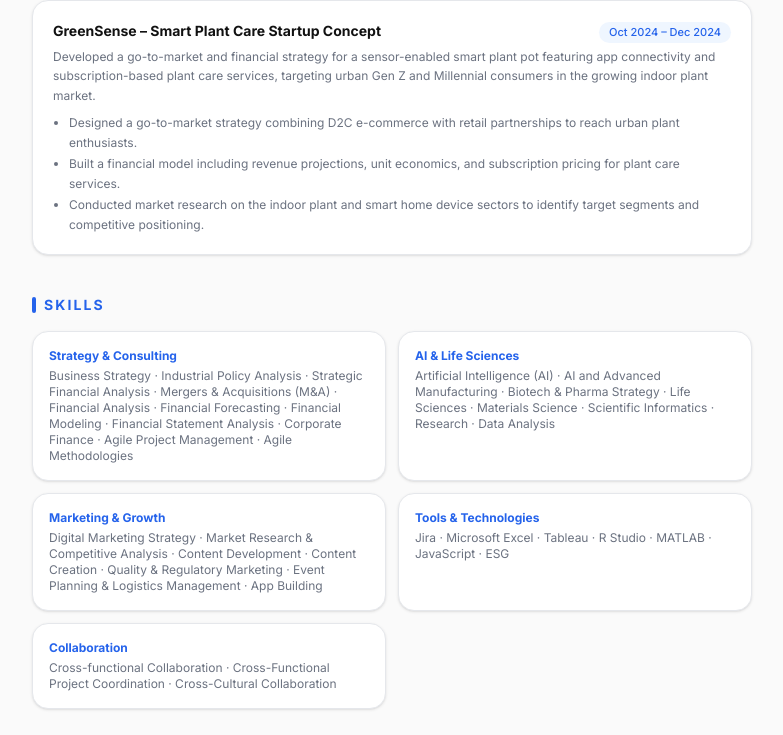
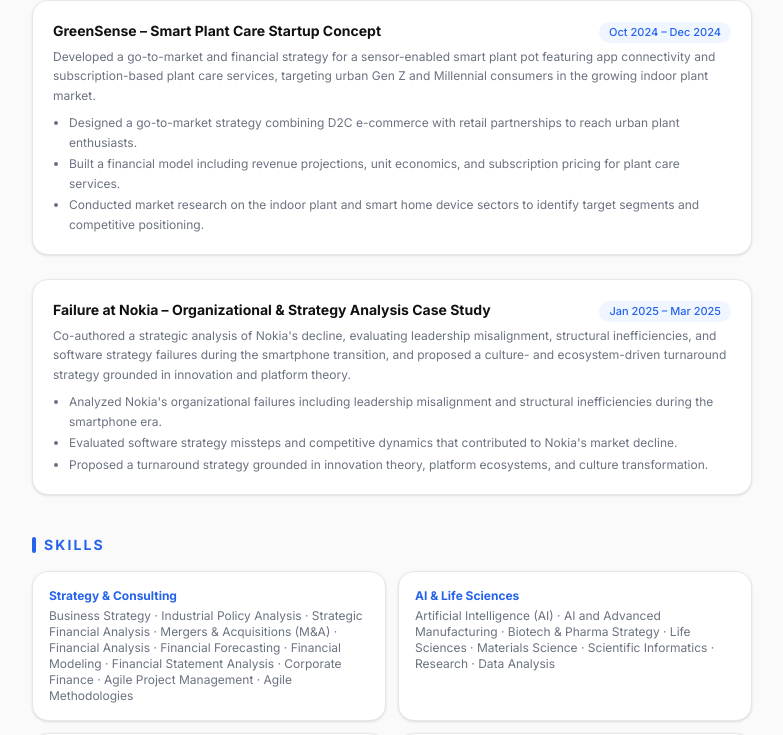
Before and after one commit to 21sean/Emi_site, a Next.js app: page /resume in a window 1280 px wide. Shown: the part 2038-2773 px from the top of the page, without its empty margins (248-1031 px from the left). Built offline with nearby package versions, Linux system fonts and the light colour scheme.

Commit message:
Add Nokia strategy analysis case study project

```diff
--- a/src/data/profile.ts
+++ b/src/data/profile.ts
@@ -368,6 +368,28 @@
       ],
       featured: true,
     },
+    {
+      id: "nokia-strategy-analysis",
+      title: "Failure at Nokia – Organizational & Strategy Analysis Case Study",
+      dates: "Jan 2025 – Mar 2025",
+      summary:
+        "Co-authored a strategic analysis of Nokia's decline, evaluating leadership misalignment, structural inefficiencies, and software strategy failures during the smartphone transition, and proposed a culture- and ecosystem-driven turnaround strategy grounded in innovation and platform theory.",
+      bullets: [
+        "Analyzed Nokia's organizational failures including leadership misalignment and structural inefficiencies during the smartphone era.",
+        "Evaluated software strategy missteps and competitive dynamics that contributed to Nokia's market decline.",
+        "Proposed a turnaround strategy grounded in innovation theory, platform ecosystems, and culture transformation.",
+      ],
+      skills: [
+        "Business Strategy",
+        "Strategic Analysis",
+        "Market Research",
+      ],
+      tags: ["Strategy", "Case Study", "Organizational Analysis"],
+      artifacts: [
+        { label: "View Project", url: "/nokia-project.pdf" },
+      ],
+      featured: true,
+    },
   ],
 
   // ── About ───────────────────────────────────
```
Also changed, not shown: 1 other file (tests, documents, lock files or other folders).
